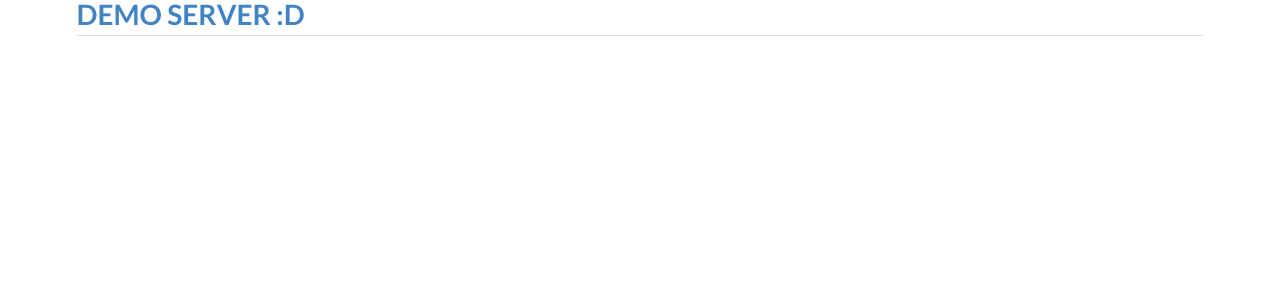
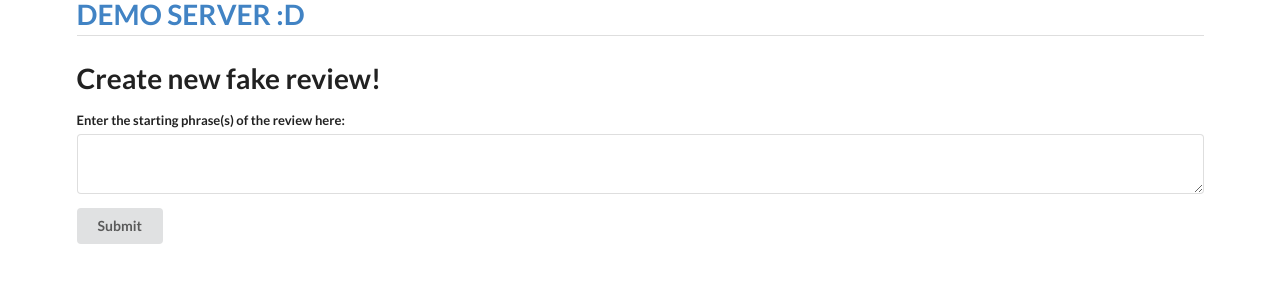
Before and after one commit to dennisstevanus/cz4045, a Django app: page / in a window 1280 px wide. Shown: the top 300 px of the page. Run offline with Django 3.2, Linux system fonts and the light colour scheme; some libraries are stand-ins or nearby versions.

Commit message:
added pages

```diff
--- a/demo_server/review_generator/urls.py
+++ b/demo_server/review_generator/urls.py
@@ -3,5 +3,6 @@ from django.urls import path
 from . import views
 
 urlpatterns = [
-    path('', views.index, name='index'),
+    path("", views.ReviewGeneratorView.as_view() , name='index'),
+    # path("process/", views.process, name='process'),
 ]
--- /dev/null
+++ b/demo_server/review_generator/utils.py
@@ -0,0 +1,4 @@
+def generate_fake_review(input):
+    return input+"""
+    Lorem ipsum dolor sit amet, consectetur adipiscing elit. Etiam scelerisque aliquet arcu tempus viverra. Maecenas vitae purus ipsum. Pellentesque auctor mollis placerat. Aliquam sollicitudin vulputate neque, vel eleifend est. Aliquam gravida justo massa, ut consectetur mi dignissim id. Proin nec euismod nibh, vitae bibendum elit. Nulla facilisi. Proin arcu ligula, laoreet vitae finibus id, vulputate sed purus.
+    """
--- a/demo_server/review_generator/views.py
+++ b/demo_server/review_generator/views.py
@@ -1,12 +1,51 @@
+import logging
+
 from django.shortcuts import render
 
 # Create your views here.
 
 from django.http import HttpResponse
+from django.template import loader
+from django.views import View
+
+from . import utils
+
+
+class ReviewGeneratorView(View):
+    template = loader.get_template('review_generator/index.html')
+
+    def get(self, request, *args, **kwargs):
+        context = {
+            'sample': 'abc sample here'
+        }
+        return HttpResponse(self.template.render(context, request))
+
+    def post(self, request, *args, **kwargs):
+        input_text = request.POST['prefix']
+        logging.info(input_text)
+        response = utils.generate_fake_review(input_text)
+        context = {
+            'review': response
+        }
+
+        return HttpResponse(self.template.render(context, request))
 
 
 def index(request):
+    template = loader.get_template('review_generator/index.html')
     context = {
-        'sample': ['abc']
+        'sample': 'abc sample here'
     }
-    return render(request, 'review_generator/index.html', context)
+    return HttpResponse(template.render(context, request))
+
+
+def process(request):
+    input_text = request.POST['prefix']
+    logging.info(input_text)
+    response = utils.generate_fake_review(input_text)
+    template = loader.get_template('review_generator/index.html')
+    context = {
+        'review': response
+    }
+
+    return HttpResponse(template.render(context, request))
--- a/demo_server/templates/review_generator/index.html
+++ b/demo_server/templates/review_generator/index.html
@@ -1 +1,27 @@
 {% extends 'base.html' %}
+{% block content %}
+<h1>Create new fake review!</h1>
+<form class="ui form" id="create_post_form" action="" method="post">
+    {% csrf_token %}
+    <div class="field">
+        <label>Enter the starting phrase(s) of the review here:</label>
+        <textarea rows=2 name="prefix"></textarea>
+    </div>
+<!--    <h3> {{ sample }}</h3>-->
+    <input type="submit" value="Submit" class="ui button"/>
+</form>
+
+{% if review %}
+<div class="ui items">
+    <div class="item">
+        <div class="content">
+            <div class="header">Result:</div>
+            <div class="description">
+                <p>{{ review }}</p>
+            </div>
+        </div>
+    </div>
+</div>
+{% endif %}
+
+{% endblock %}
```
